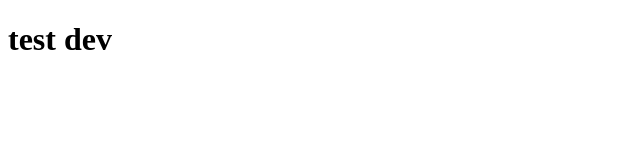
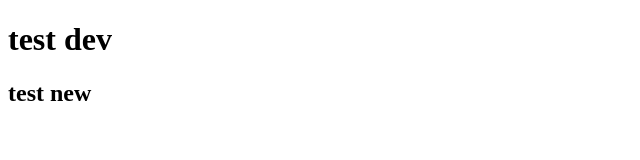
Before and after one commit to MajorTom007/testTom, a plain HTML site: page index.html in a window 1280 px wide. Shown: the whole page, without its empty margins (0-640 px from the left). Drawn offline with Linux system fonts and the light colour scheme.

Commit message:
test 111

```diff
--- a/index.html
+++ b/index.html
@@ -7,5 +7,6 @@
 </head>
 <body>
     <h1>test dev</h1>
+    <h2>test new</h2>
 </body>
 </html>
```
